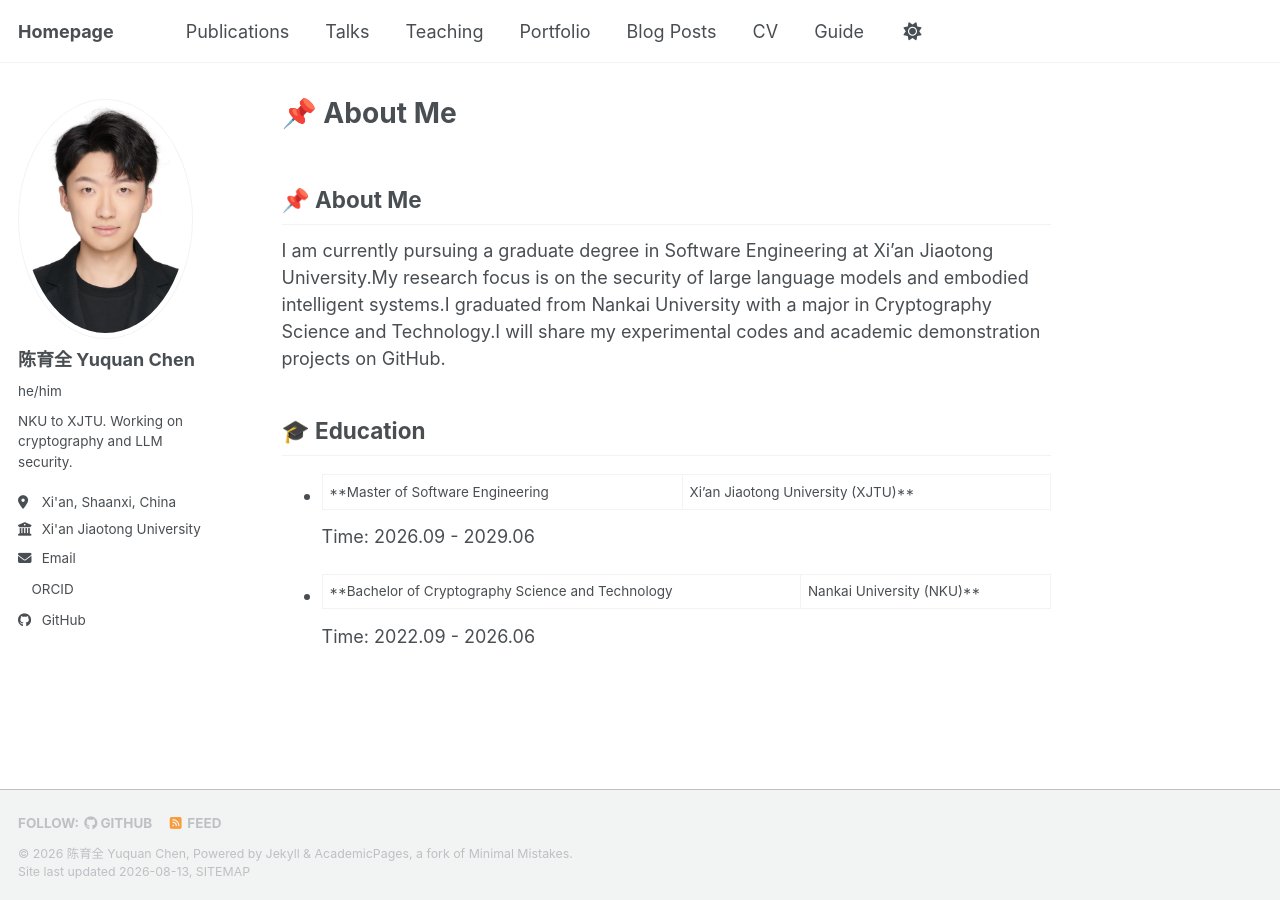
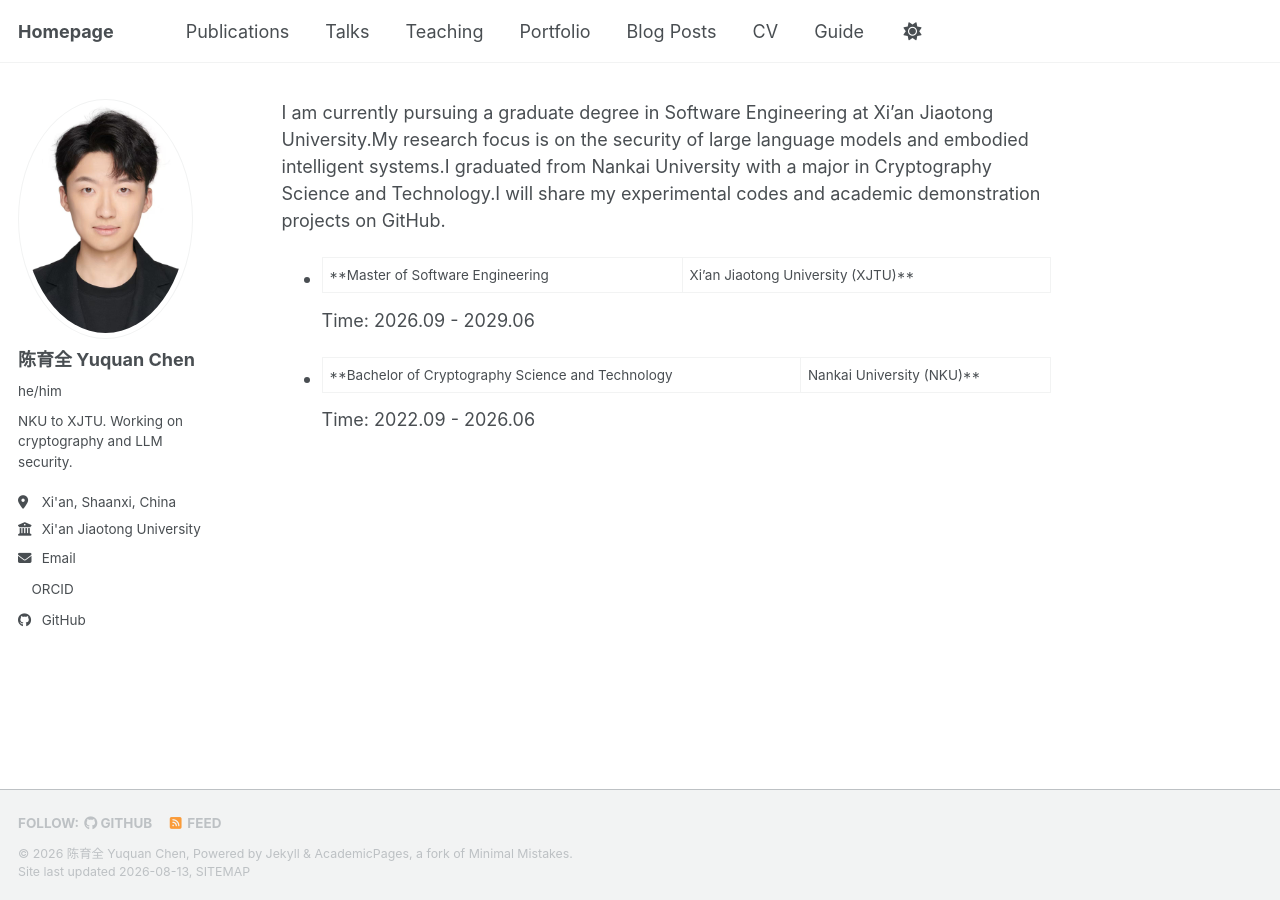
Before and after one commit to Chomons/Chomons.github.io, a Jekyll site: the page built from _pages/about.md, in a window 1280 px wide. Built offline with Jekyll 4.4.1, drawn with Linux system fonts in a browser that asks for light colours; our own code applies the rules of GitHub Pages for plain Markdown files; a style sheet for code colours, icons or effects is not loaded.

Commit message:
Update about.md

```diff
--- a/_pages/about.md
+++ b/_pages/about.md
@@ -1,8 +1,7 @@
-## 📌 About Me
+
 
 I am currently pursuing a graduate degree in Software Engineering at Xi'an Jiaotong University.My research focus is on the security of large language models and embodied intelligent systems.I graduated from Nankai University with a major in Cryptography Science and Technology.I will share my experimental codes and academic demonstration projects on GitHub.
 
-## 🎓 Education
 
 - **Master of Software Engineering | Xi'an Jiaotong University (XJTU)**
 
```
